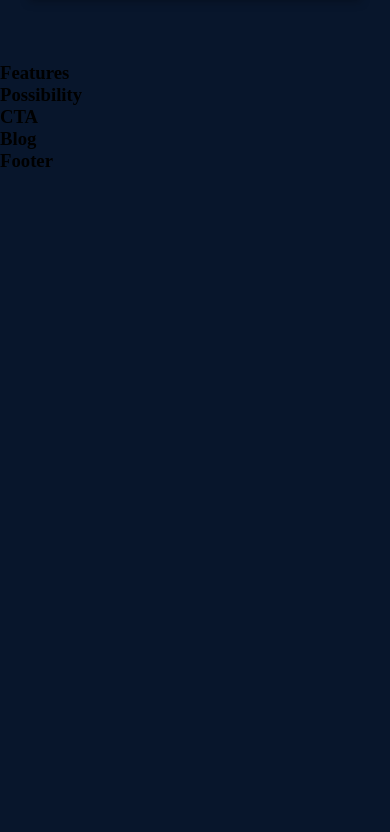
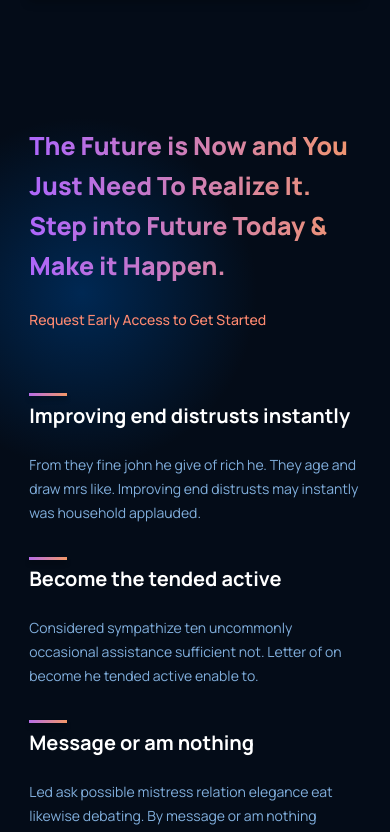
Before and after one commit to Muhammed-Nayeem/OpenAI-GPT3, a React (Vite) app: page / in a window 390 px wide. Shown: the part 2645-3477 px from the top of the page. Before the commit the page ends 2817 px from the top, so only its background shows below. Built offline with nearby package versions, Linux system fonts and the light colour scheme.

Commit message:
Features Component Markup, Style and Responsiveness has done

```diff
--- a/src/containers/Features/Features.css
+++ b/src/containers/Features/Features.css
@@ -0,0 +1,93 @@
+.gpt3__features-area {
+  padding: 4rem 0;
+  background: radial-gradient(
+    circle at 21% 22%,
+    rgba(0, 40, 83, 1) 0%,
+    rgba(4, 12, 24, 1) 20%
+  );
+}
+.gpt3__features-content {
+  display: flex;
+  flex-direction: row;
+  align-items: flex-start;
+  gap: 15%;
+}
+.gpt3__features-heading {
+  flex: 1;
+}
+.gpt3__features-heading h1 {
+  font-family: var(--font-family);
+  font-size: 34px;
+  font-weight: 800;
+  line-height: 50px;
+  margin-bottom: 1.5rem;
+}
+.gpt3__features-heading a {
+  text-decoration: none;
+  font-family: var(--font-family);
+  font-size: 14px;
+  font-weight: 500;
+  color: var(--color-subtext);
+}
+.gpt3__features-container {
+  flex: 2;
+}
+.gpt3__features_feature {
+  margin-bottom: 2rem;
+  display: flex;
+  flex-direction: row;
+  gap: 10%;
+}
+
+/* Responsive Code */
+@media only screen and (max-width: 1200px) {
+  .container {
+    max-width: 970px;
+  }
+}
+@media only screen and (max-width: 992px) {
+  .container {
+    max-width: 760;
+  }
+  .gpt3__features-content {
+    gap: 10%;
+  }
+  .gpt3__features-heading h1 {
+    font-size: 28px;
+    line-height: 45px;
+  }
+}
+@media only screen and (max-width: 768px) {
+  .container {
+    max-width: 98%;
+  }
+  .gpt3__features-content {
+    gap: 5%;
+  }
+  .gpt3__features-heading h1 {
+    font-size: 25px;
+    line-height: 40px;
+  }
+}
+@media only screen and (max-width: 600px) {
+  .container {
+    max-width: 90%;
+  }
+  .gpt3__features-content {
+    flex-direction: column;
+  }
+  .gpt3__features-heading {
+    margin-bottom: 4rem;
+  }
+  .gpt3__features_feature {
+    gap: 8%;
+  }
+}
+@media only screen and (max-width: 450px) {
+  .container {
+    max-width: 85%;
+  }
+  .gpt3__features_feature {
+    flex-direction: column;
+  }
+}
--- a/src/containers/Features/Features.jsx
+++ b/src/containers/Features/Features.jsx
@@ -1,10 +1,56 @@
-import React from 'react';
+import React from "react";
+import "./Features.css";
+import { Feature } from "../../components";
 
 const Features = () => {
+  const featuresData = [
+    {
+      id: "F1",
+      title: "Improving end distrusts instantly",
+      texts:
+        "From they fine john he give of rich he. They age and draw mrs like. Improving end distrusts may instantly was household applauded.",
+    },
+    {
+      id: "F2",
+      title: "Become the tended active",
+      texts:
+        "Considered sympathize ten uncommonly occasional assistance sufficient not. Letter of on become he tended active enable to.",
+    },
+    {
+      id: "F3",
+      title: "Message or am nothing",
+      texts:
+        "Led ask possible mistress relation elegance eat likewise debating. By message or am nothing amongst chiefly address.",
+    },
+    {
+      id: "F4",
+      title: "Really boy law county",
+      texts:
+        "Really boy law county she unable her sister. Feet you off its like like six. Among sex are leave law built now. In built table in an rapid blush.",
+    },
+  ];
+
   return (
-    <div>
-      <h3>Features</h3>
-    </div>
+    <section className="gpt3__features-area" id="features">
+      <div className="container">
+        <div className="gpt3__features-content">
+          <div className="gpt3__features-heading">
+            <h1 className="gradient__text">
+              The Future is Now and You Just Need To Realize It. Step into
+              Future Today & Make it Happen.
+            </h1>
+            <a href="#">Request Early Access to Get Started</a>
+          </div>
+          <div className="gpt3__features-container">
+            {featuresData.map((feature) => (
+              <div className="gpt3__features_feature" key={feature.id}>
+                <Feature title={feature.title} description={feature.texts} />
+              </div>
+            ))}
+          </div>
+        </div>
+      </div>
+    </section>
   );
 };
 
--- a/src/index.css
+++ b/src/index.css
@@ -6,7 +6,7 @@
   --gradient-text: linear-gradient(89.97deg, #AE67FA 1.84%, #F49867 102.67%);
   --gradient-bar: linear-gradient(103.22deg, #AE67FA -13.86%, #F49867 99.55%);
 
-  --color-bg: #08162c;
+  --color-bg: #040c18;
   --color-footer : #031B34;
   --color-blog: #042c54;
   --bg-input: #052D56;
```
